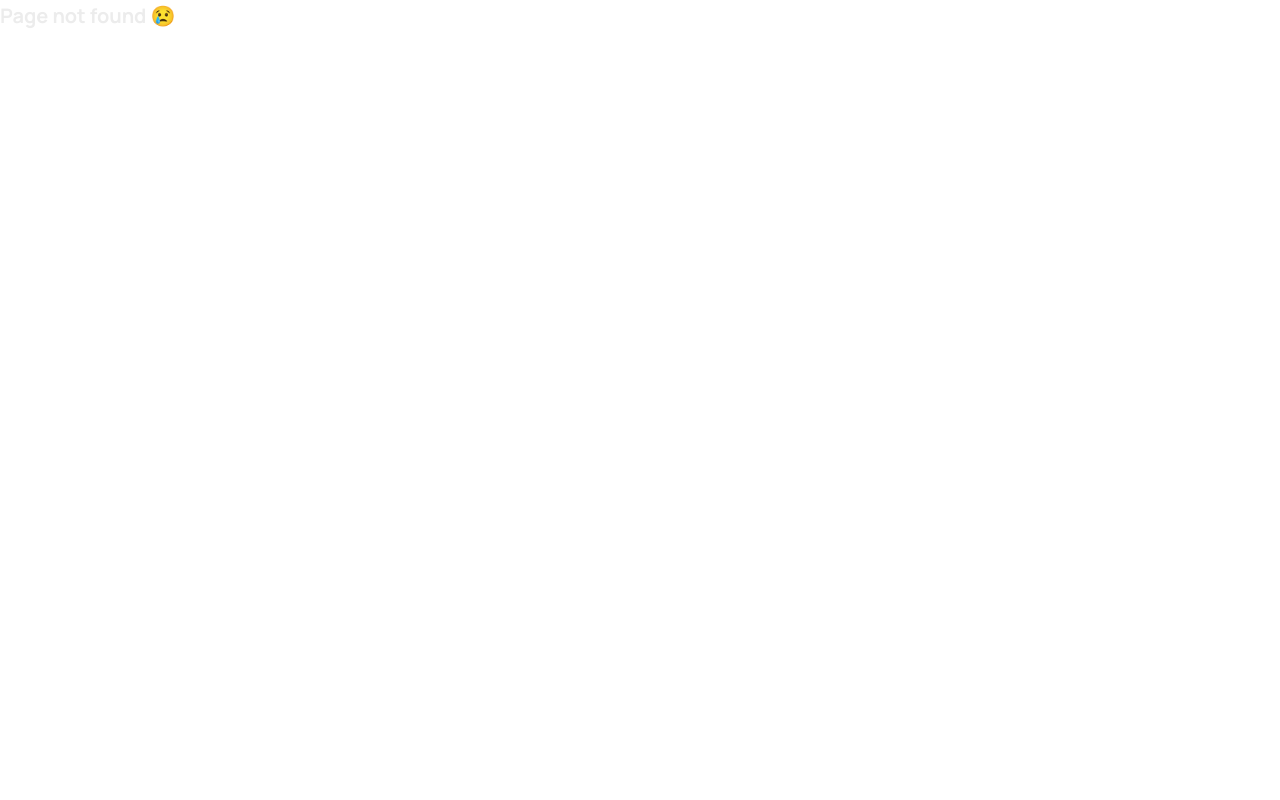
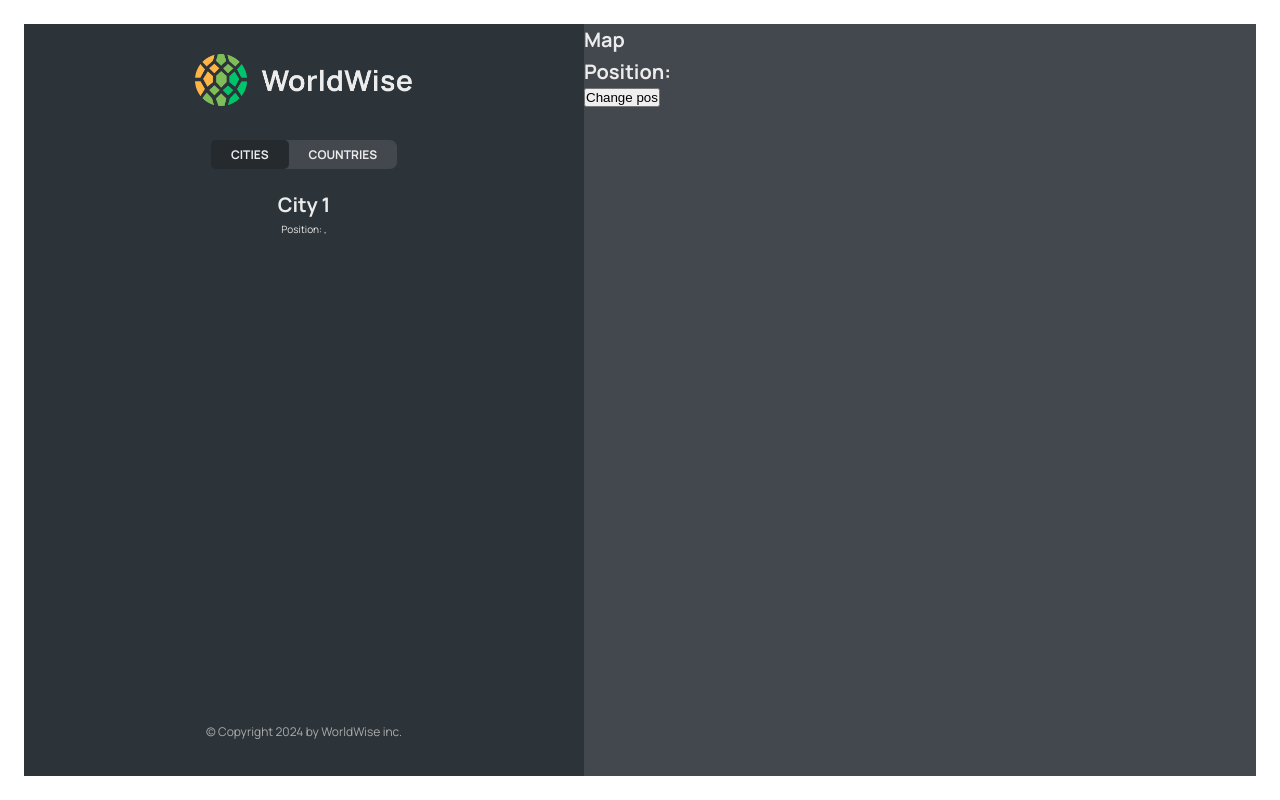
Before and after one commit to Chiragadve/worldwise, a React (Vite) app: page /app/cities/1 in a window 1280 px wide. Before the commit this address had no page. Built offline with nearby package versions, Linux system fonts and the light colour scheme; data requests are answered from the project's data file.

Commit message:
Components update

```diff
--- a/src/App.jsx
+++ b/src/App.jsx
@@ -1,5 +1,5 @@
 import { useEffect, useState } from "react";
-import { BrowserRouter, Routes, Route } from "react-router-dom";
+import { BrowserRouter, Routes, Route, Navigate } from "react-router-dom";
 
 import Product from "./pages/Product";
 import Pricing from "./pages/Pricing";
@@ -9,6 +9,8 @@
 import Login from "./pages/Login";
 import CityList from "./components/CityList";
 import CountryList from "./components/CountryList";
+import City from "./components/City";
+import Form from "./components/Form";
 
 function App() {
   const BASE_URL = "http://localhost:9000";
@@ -38,19 +40,17 @@
         <Route path="pricing" element={<Pricing />} />
         <Route path="/login" element={<Login />} />
         <Route path="app" element={<AppLayout />}>
-          <Route
-            index
-            element={<CityList cities={cities} isLoading={isLoading} />}
-          />
+          <Route index element={<Navigate replace to="cities" />} />
           <Route
             path="cities"
             element={<CityList cities={cities} isLoading={isLoading} />}
           />
+          <Route path="cities/:id" element={<City />} />
           <Route
             path="countries"
             element={<CountryList cities={cities} isLoading={isLoading} />}
           />
-          <Route path="form" element={<p>Form</p>} />
+          <Route path="form" element={<Form />} />
         </Route>
         <Route path="*" element={<PageNotFound />} />
       </Routes>
--- /dev/null
+++ b/src/components/Button.jsx
@@ -0,0 +1,13 @@
+import styles from "./Button.module.css";
+function Button({ children, onClick, type }) {
+  return (
+    <div>
+      return{" "}
+      <button onClick={onclick} className={`${styles.btn} ${styles[type]}`}>
+        {children}
+      </button>
+    </div>
+  );
+}
+
+export default Button;
--- a/src/components/City.jsx
+++ b/src/components/City.jsx
@@ -1,3 +1,4 @@
+import { useParams, useSearchParams } from "react-router-dom";
 import styles from "./City.module.css";
 
 const formatDate = (date) =>
@@ -9,6 +10,12 @@
   }).format(new Date(date));
 
 function City() {
+  const { id } = useParams();
+  const [searchParams, setSearchParams] = useSearchParams();
+
+  const lat = searchParams.get("lat");
+  const lng = searchParams.get("lng");
+
   // TEMP DATA
   const currentCity = {
     cityName: "Lisbon",
@@ -17,45 +24,53 @@
     notes: "My favorite city so far!",
   };
 
-  const { cityName, emoji, date, notes } = currentCity;
+  // const { cityName, emoji, date, notes } = currentCity;
 
   return (
-    <div className={styles.city}>
-      <div className={styles.row}>
-        <h6>City name</h6>
-        <h3>
-          <span>{emoji}</span> {cityName}
-        </h3>
-      </div>
+    <>
+      <h1>City {id}</h1>
+      <p>
+        Position: {lat}, {lng}
+      </p>
+    </>
+  );
+  //   return (
+  //     <div className={styles.city}>
+  //       <div className={styles.row}>
+  //         <h6>City name</h6>
+  //         <h3>
+  //           <span>{emoji}</span> {cityName}
+  //         </h3>
+  //       </div>
 
-      <div className={styles.row}>
-        <h6>You went to {cityName} on</h6>
-        <p>{formatDate(date || null)}</p>
-      </div>
+  //       <div className={styles.row}>
+  //         <h6>You went to {cityName} on</h6>
+  //         <p>{formatDate(date || null)}</p>
+  //       </div>
 
-      {notes && (
-        <div className={styles.row}>
-          <h6>Your notes</h6>
-          <p>{notes}</p>
-        </div>
-      )}
+  //       {notes && (
+  //         <div className={styles.row}>
+  //           <h6>Your notes</h6>
+  //           <p>{notes}</p>
+  //         </div>
+  //       )}
 
-      <div className={styles.row}>
-        <h6>Learn more</h6>
-        <a
-          href={`https://en.wikipedia.org/wiki/${cityName}`}
-          target="_blank"
-          rel="noreferrer"
-        >
-          Check out {cityName} on Wikipedia &rarr;
-        </a>
-      </div>
+  //       <div className={styles.row}>
+  //         <h6>Learn more</h6>
+  //         <a
+  //           href={`https://en.wikipedia.org/wiki/${cityName}`}
+  //           target="_blank"
+  //           rel="noreferrer"
+  //         >
+  //           Check out {cityName} on Wikipedia &rarr;
+  //         </a>
+  //       </div>
 
-      <div>
-        <ButtonBack />
-      </div>
-    </div>
-  );
+  //       <div>
+  //         <ButtonBack />
+  //       </div>
+  //     </div>
+  //   );
 }
 
 export default City;
--- a/src/components/Cityitem.jsx
+++ b/src/components/Cityitem.jsx
@@ -1,4 +1,5 @@
 import styles from "./CityItem.module.css";
+import { Link } from "react-router-dom";
 
 const formatDate = (date) =>
   new Intl.DateTimeFormat("en", {
@@ -8,13 +9,18 @@
   }).format(new Date(date));
 
 function Cityitem({ city }) {
-  const { cityName, emoji, date } = city;
+  const { cityName, emoji, date, id, position } = city;
 
   return (
-    <li className={styles.cityItem}>
-      <span className={styles.emoji}>{emoji}</span>
-      <h3 className={styles.name}>{cityName}</h3>
-      <time className={styles.date}>{formatDate(date)}</time>
+    <li>
+      <Link
+        className={styles.cityItem}
+        to={`${id}?lat=${position.lat}&lng=${position.lng}`}
+      >
+        <span className={styles.emoji}>{emoji}</span>
+        <h3 className={styles.name}>{cityName}</h3>
+        <time className={styles.date}>{formatDate(date)}</time>
+      </Link>
     </li>
   );
 }
--- a/src/components/Form.jsx
+++ b/src/components/Form.jsx
@@ -3,6 +3,8 @@
 import { useState } from "react";
 
 import styles from "./Form.module.css";
+import Button from "./Button";
+import { useNavigate } from "react-router-dom";
 
 export function convertToEmoji(countryCode) {
   const codePoints = countryCode
@@ -13,6 +15,7 @@
 }
 
 function Form() {
+  const navigate = useNavigate();
   const [cityName, setCityName] = useState("");
   const [country, setCountry] = useState("");
   const [date, setDate] = useState(new Date());
@@ -47,10 +50,17 @@
           value={notes}
         />
       </div>
-
       <div className={styles.buttons}>
-        <button>Add</button>
-        <button>&larr; Back</button>
+        <Button type="primary">Add</Button>
+        <Button
+          type="back"
+          onClick={(e) => {
+            e.preventDefault();
+            navigate(-1);
+          }}
+        >
+          &larr; Back
+        </Button>
       </div>
     </form>
   );
--- a/src/components/Map.jsx
+++ b/src/components/Map.jsx
@@ -1,6 +1,23 @@
+import { useNavigate, useSearchParams } from "react-router-dom";
 import styles from "./Map.module.css";
 function Map() {
-  return <div className={styles.mapContainer}>Map</div>;
+  const navigate = useNavigate();
+
+  const [searchParams, setSearchParams] = useSearchParams();
+
+  const lat = searchParams.get("lat");
+  const lng = searchParams.get("lng");
+  return (
+    <div className={styles.mapContainer} onClick={() => navigate("form")}>
+      <h1>Map</h1>
+      <h1>
+        Position: {lat} {lng}
+      </h1>
+      <button onClick={() => setSearchParams({ lat: 23, lng: 50 })}>
+        Change pos
+      </button>
+    </div>
+  );
 }
 
 export default Map;
```
